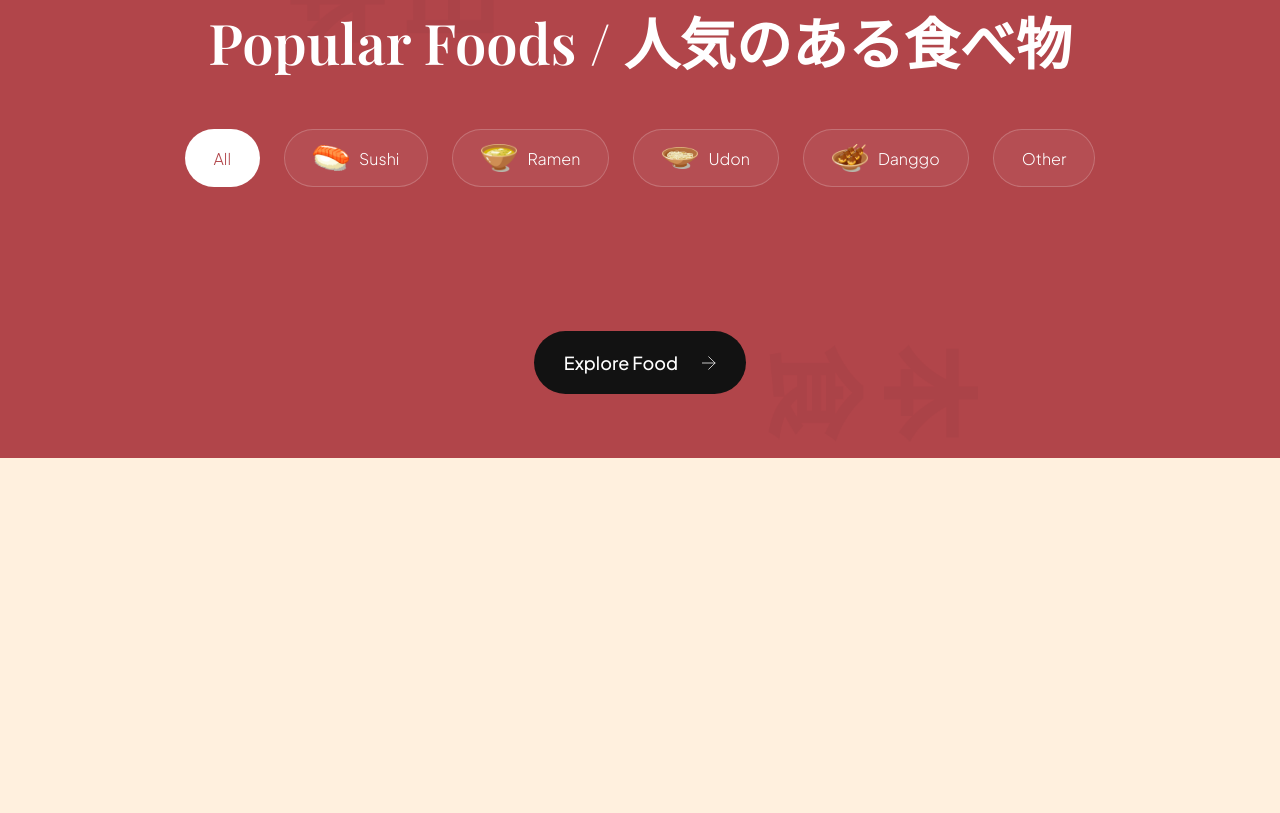
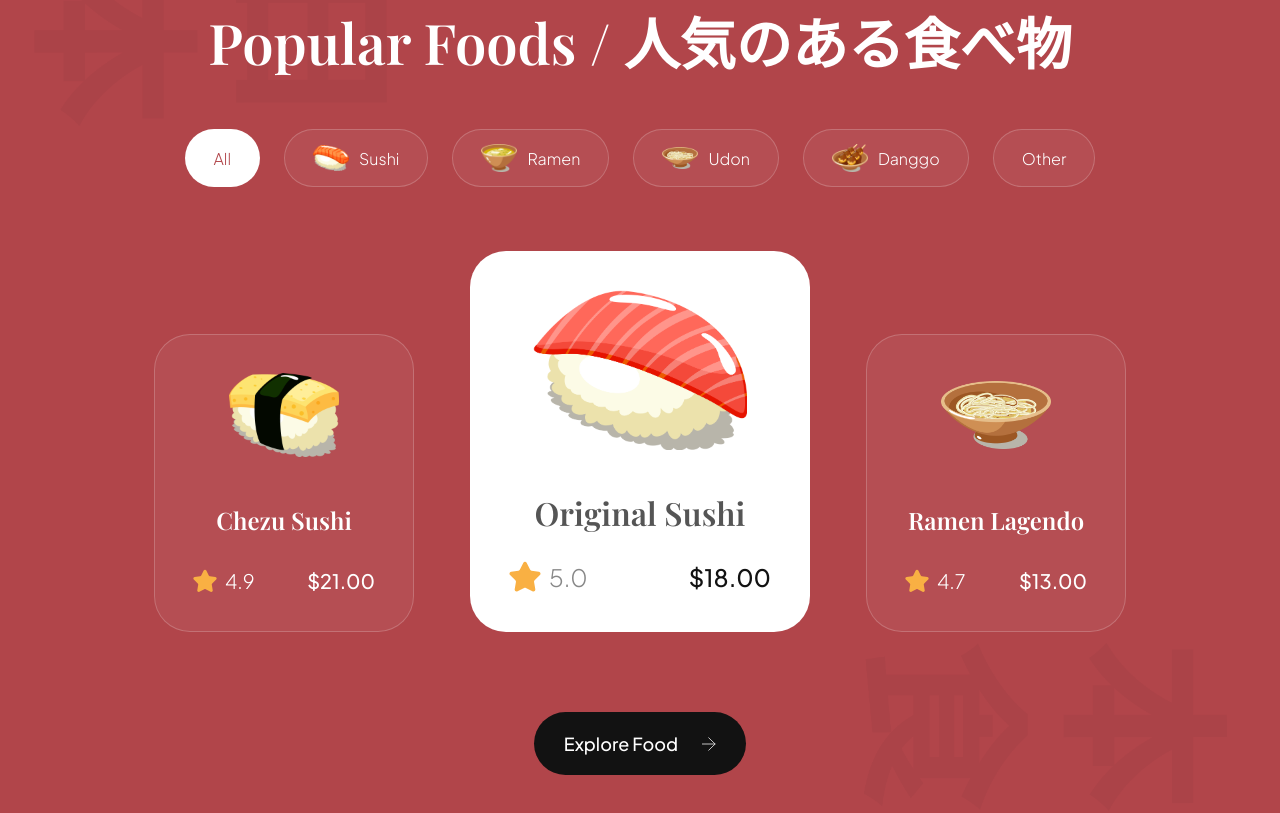
Before and after one commit to jake-the-dev/vanilla-sushi, a website built with Vite: page index.html in a window 1280 px wide. Shown: the part 1738-2551 px from the top of the page. Before the commit the page ends 2196 px from the top, so only its background shows below. Built offline with nearby package versions, Linux system fonts and the light colour scheme.

Commit message:
:sparkles: ADD: popular foods section completed

```diff
--- a/css/sections/popular.css
+++ b/css/sections/popular.css
@@ -93,3 +93,92 @@
   object-fit: contain;
   margin-left: 21px;
 }
+
+.popular-foods__card {
+  padding: 38px;
+  min-width: 260px;
+  height: fit-content;
+  display: flex;
+  align-items: center;
+  flex-direction: column;
+  border-radius: 36px;
+  background-color: rgba(255,255,255,0.05);
+  border: 1px solid rgba(255,255,255,0.2)
+}
+
+.popular-foods__card img {
+  width: 110px;
+  height: 84px;
+  object-fit: contain;
+}
+
+.popular-foods__card-title {
+  margin-top: 47px;
+  font-size: 24px;
+  font-weight: 600;
+  font-family: var(--playfair-display);
+  color: var(--color-white);
+  text-align: center;
+  line-height: 32px;
+}
+
+.popular-foods__card-details {
+  width: 100%;
+  margin-top: 32px;
+}
+
+.popular-foods__card-rating {
+  display: flex;
+  align-items: center;
+  gap: 8px;
+}
+
+.popular-foods__card-rating img {
+  width: 24px;
+  height: 24px;
+  object-fit: contain;
+}
+
+.popular-foods__card-rating p {
+  font-size: 20px;
+  font-weight: 300;
+  font-family: var(--plus-jakarta-sans);
+  color: var(--color-white);
+}
+
+.popular-foods__card-price {
+  font-size: 20px;
+  font-weight: 500;
+  font-family: var(--plus-jakarta-sans);
+  color: var(--color-white);
+}
+
+.popular-foods__card.active-card  {
+  background-color: var(--color-white);
+  min-width: 340px;
+}
+
+.popular-foods__card.active-card .popular-foods__card-image {
+  width: 214px;
+  height: 160px;
+}
+
+.popular-foods__card.active-card .popular-foods__card-title {
+  color: var(--black-500);
+  font-size: 32px;
+}
+
+.popular-foods__card.active-card .popular-foods__card-rating img {
+  width: 32px;
+  height: 32px;
+}
+
+.popular-foods__card.active-card .popular-foods__card-rating p {
+  font-size: 24px;
+  color: var(--gray-100);
+}
+
+.popular-foods__card.active-card .popular-foods__card-price {
+  font-size: 24px;
+  color: var(--secondary-color);
+}
--- a/index.html
+++ b/index.html
@@ -139,7 +139,55 @@
         <button class="popular-foods__filter-btn">Other</button>
       </div>
 
-      <div class="popular-foods__catalogue"></div>
+      <div class="popular-foods__catalogue">
+        <article class="popular-foods__card">
+          <img
+            class="popular-foods__card-image"
+            src="assets/sushi-12.png"
+            alt="sushi12"
+          />
+          <h4 class="popular-foods__card-title">Chezu Sushi</h4>
+          <div class="popular-foods__card-details flex-between">
+            <div class="popular-foods__card-rating">
+              <img src="assets/star.svg" alt="star" />
+              <p>4.9</p>
+            </div>
+            <p class="popular-foods__card-price">$21.00</p>
+          </div>
+        </article>
+
+        <article class="popular-foods__card active-card">
+          <img
+            class="popular-foods__card-image"
+            src="assets/sushi-11.png"
+            alt="sushi11"
+          />
+          <h4 class="popular-foods__card-title">Original Sushi</h4>
+          <div class="popular-foods__card-details flex-between">
+            <div class="popular-foods__card-rating">
+              <img src="assets/star.svg" alt="star" />
+              <p>5.0</p>
+            </div>
+            <p class="popular-foods__card-price">$18.00</p>
+          </div>
+        </article>
+
+        <article class="popular-foods__card">
+          <img
+            class="popular-foods__card-image"
+            src="assets/sushi-10.png"
+            alt="sushi10"
+          />
+          <h4 class="popular-foods__card-title">Ramen Lagendo</h4>
+          <div class="popular-foods__card-details flex-between">
+            <div class="popular-foods__card-rating">
+              <img src="assets/star.svg" alt="star" />
+              <p>4.7</p>
+            </div>
+            <p class="popular-foods__card-price">$13.00</p>
+          </div>
+        </article>
+      </div>
 
       <button class="popular-foods__button">
         Explore Food
```
